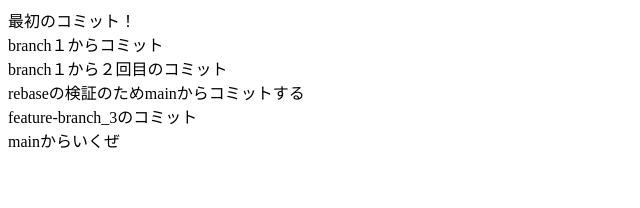
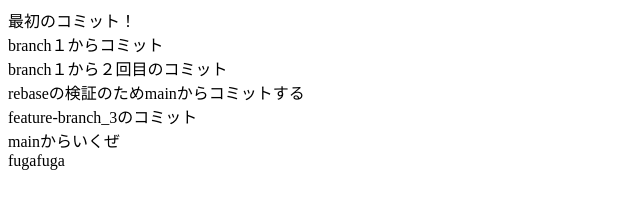
Before and after one commit to gonta1026/git_try, a plain HTML site: page index.html in a window 1280 px wide. Shown: the full height of the page, 0-640 px from the left. Drawn offline with Linux system fonts and the light colour scheme.

Commit message:
<div>fugafuga</div>

```diff
--- a/index.html
+++ b/index.html
@@ -12,5 +12,6 @@
     <div>rebaseの検証のためmainからコミットする</div>
     <div>feature-branch_3のコミット</div>
     <div>mainからいくぜ</div>
+    <div>fugafuga</div>
   </body>
 </html>
```
